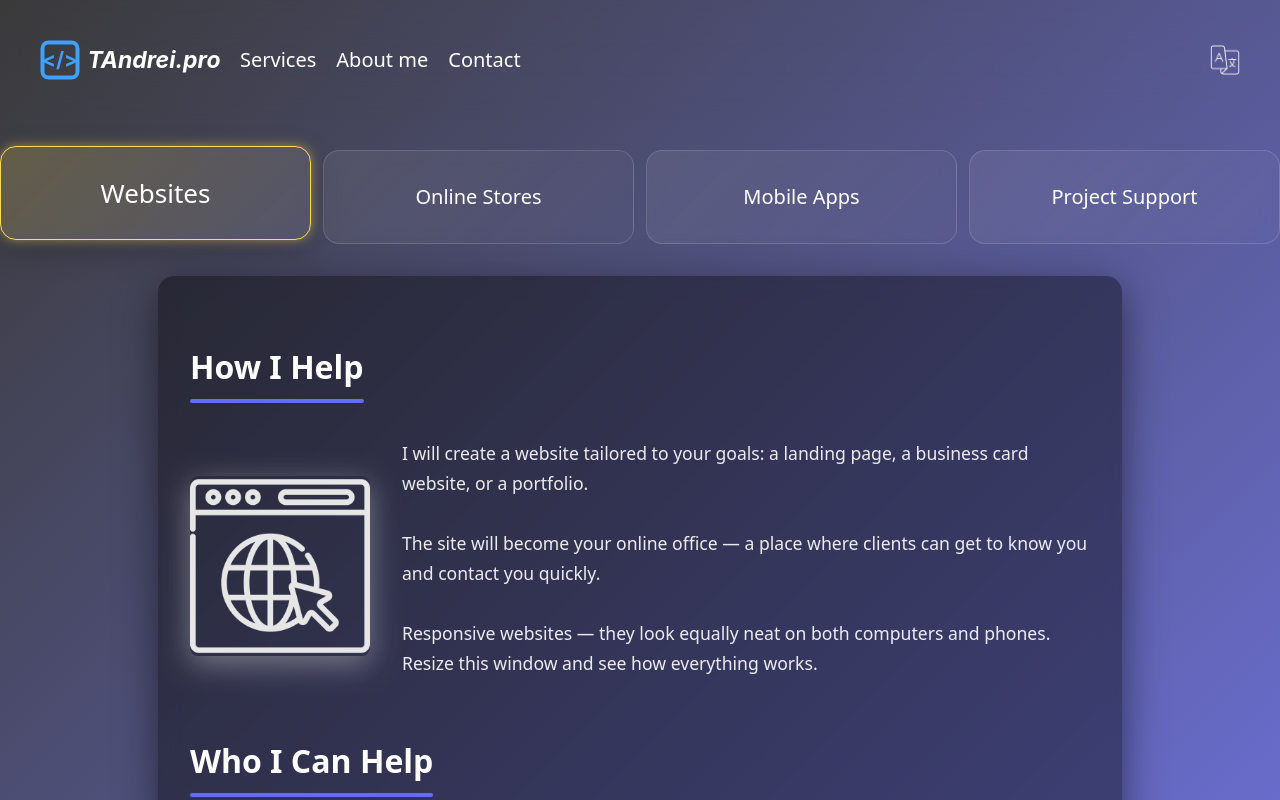
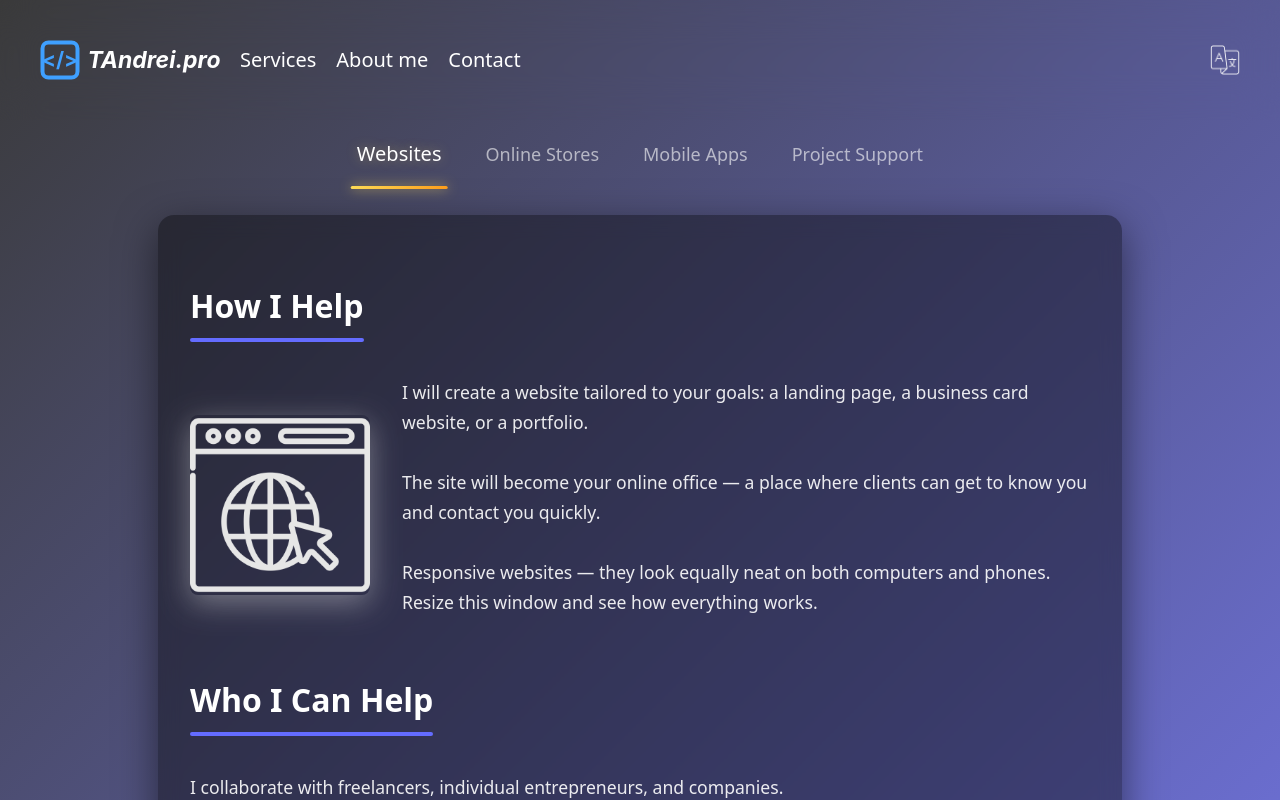
Before and after one commit to TAndrei17/tandreipro-page, a React (Vite) app: page /services in a window 1280 px wide. Shown: the top 800 px of the page. Built offline with nearby package versions, Linux system fonts and the light colour scheme.

Commit message:
style: fix list-services styles

```diff
--- a/src/components/aboutMe/AboutMeStyle.css
+++ b/src/components/aboutMe/AboutMeStyle.css
@@ -63,8 +63,8 @@
 }
 
 .service-article-icon {
-	max-height: 200px;
-	max-width: 200px;
+	max-height: 100px;
+	max-width: 100px;
 	margin: 15px 0;
 }
 
--- a/src/pages/ServicesPage.tsx
+++ b/src/pages/ServicesPage.tsx
@@ -20,7 +20,7 @@ const ServicesPage = () => {
 	}, [t, language]);
 
 	return (
-		<div style={{ paddingTop: siteHeaderHeight + (isMobile ? 20 : 30) }}>
+		<div style={{ paddingTop: siteHeaderHeight + (isMobile ? 10 : 5) }}>
 			<ServicesList bookmark={activeServiceBookmark} setBookmark={setActiveServiceBookmark} />
 
 			<main>
--- a/src/pages/styles/ServicesPage.css
+++ b/src/pages/styles/ServicesPage.css
@@ -1,75 +1,99 @@
-/* .services-page {
-	padding-top: 130px;
+/* Services tabs container */
+.services-list {
+	display: flex;
+	justify-content: center;
+	align-items: center;
+	gap: 32px;
+	position: relative;
+	width: 100%;
 }
 
-@media (max-width: 768px) {
-	.services-page {
-		padding-top: 180px;
-	}
-} */
+/* Base tab styles */
+.services-bookmark {
+	position: relative;
 
-.services-list {
-	display: flex;
-	gap: 12px;
+	padding: 14px 6px;
+
+	font-size: 18px;
+	font-weight: 500;
+	text-align: center;
+
+	color: rgba(255, 255, 255, 0.6);
+
+	cursor: pointer;
+	user-select: none;
+
+	transition:
+		color 0.3s ease,
+		transform 0.3s ease;
 }
 
-.services-bookmark {
-	flex: 1;
-	min-height: 60px;
+/* Underline (accent line) */
+.services-bookmark::after {
+	content: '';
+	position: absolute;
 
-	display: flex;
-	align-items: center;
-	justify-content: center;
+	left: 50%;
+	bottom: -6px;
 
-	text-align: center;
-	font-size: 20px;
-	font-weight: 500;
+	width: 0;
+	height: 2px;
 
-	padding: 16px;
+	background: linear-gradient(90deg, #ffdd57, #ff9f1c);
+	box-shadow: 0 0 12px rgba(255, 221, 87, 0.8);
 
-	color: #fff;
-	background: linear-gradient(135deg, rgba(255, 255, 255, 0.08), rgba(255, 255, 255, 0.02));
-
-	border: 1px solid rgba(255, 255, 255, 0.15);
-	border-radius: 16px;
-
-	backdrop-filter: blur(8px);
-	-webkit-backdrop-filter: blur(8px);
-
-	cursor: pointer;
-	transition:
-		transform 0.3s ease,
-		box-shadow 0.3s ease,
-		background 0.3s ease,
-		font-size 0.3s ease;
+	transform: translateX(-50%);
+	transition: width 0.3s ease;
+	border-radius: 2px;
 }
 
-.services-bookmark.active-bookmark {
-	font-size: 26px;
-	background: linear-gradient(135deg, rgba(255, 221, 87, 0.2), rgba(255, 255, 255, 0.08));
-	border-color: #ffdd57;
-	box-shadow:
-		0 0 12px rgba(255, 221, 87, 0.5),
-		0 10px 30px rgba(0, 0, 0, 0.25);
-
-	transform: translateY(-4px);
-}
-.services-bookmark:hover,
-.services-bookmark:focus {
-	transform: translateY(-6px);
-	background: linear-gradient(135deg, rgba(255, 255, 255, 0.15), rgba(255, 255, 255, 0.05));
-
-	box-shadow: 0 10px 30px rgba(0, 0, 0, 0.25);
-	outline: none;
+/* Hover state */
+.services-bookmark:hover {
+	color: #ffffff;
+	transform: translateY(-2px);
 }
 
+.services-bookmark:hover::after {
+	width: 40%;
+}
+
+/* Active tab */
+.services-bookmark.active-bookmark {
+	color: #ffffff;
+	font-size: 20px;
+	text-shadow: 0 0 12px rgba(255, 221, 87, 0.35);
+}
+
+.services-bookmark.active-bookmark::after {
+	width: 100%;
+	height: 3px;
+}
+
+/* Focus state (accessibility) */
+.services-bookmark:focus {
+	outline: none;
+	color: #ffffff;
+}
+
+/* Mobile layout */
 @media (max-width: 768px) {
 	.services-list {
 		flex-direction: column;
+		justify-content: center;
+		align-items: center;
+		gap: 16px;
 	}
 
 	.services-bookmark {
-		min-height: 40px;
-		font-size: 20px;
+		width: 100%;
+		max-width: 260px;
+		text-align: center;
+		padding: 12px 0;
+	}
+
+	/* Align underline from the center on mobile as well */
+	.services-bookmark::after {
+		left: 50%;
+		transform: translateX(-50%);
 	}
 }
```
